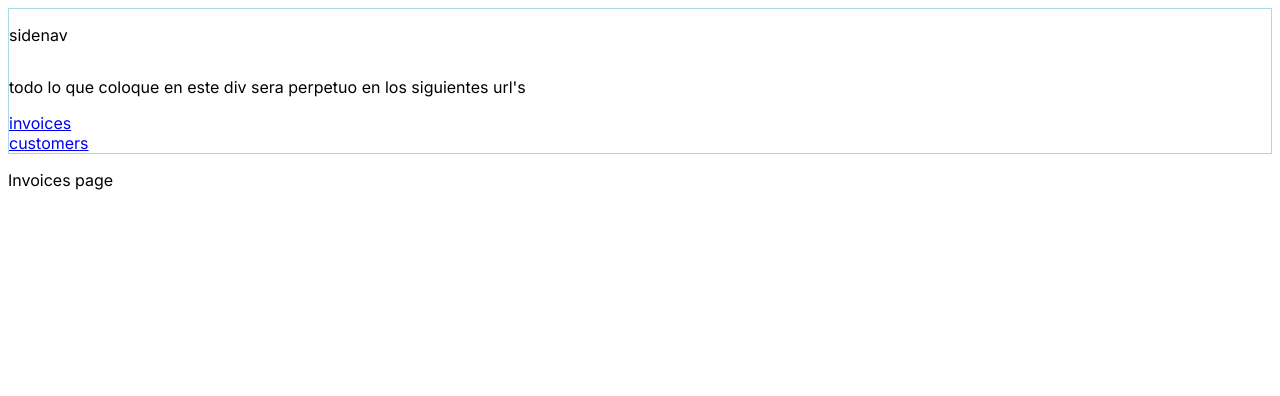
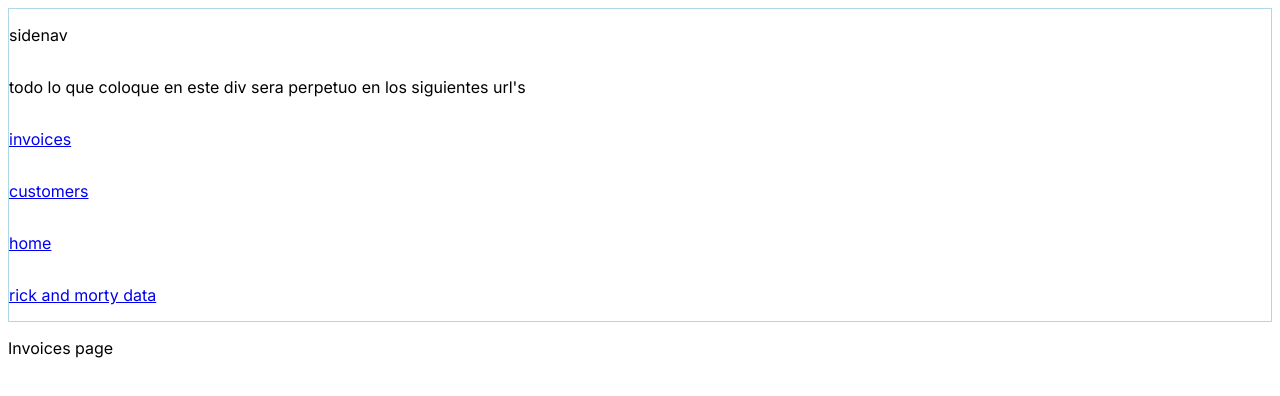
Before and after one commit to MarcoRosselDev/next-js-04, a Next.js app: page /dashboard/invoices in a window 1280 px wide. Shown: the top 396 px of the page. Built offline with nearby package versions, Linux system fonts and the light colour scheme; a web font is replaced by a local one.

Commit message:
next app/folder | 10 | loading ...

```diff
--- /dev/null
+++ b/src/app/characters/loading.tsx
@@ -0,0 +1,5 @@
+export default function Loading() {
+  return (
+    <div>Loading...</div>
+  )
+}
--- /dev/null
+++ b/src/app/dashboard/loading.tsx
@@ -0,0 +1,5 @@
+export default function Loading() {
+  return (
+    <div>Loading...</div>
+  )
+}
--- a/src/app/ui/dashboard/sidenav.tsx
+++ b/src/app/ui/dashboard/sidenav.tsx
@@ -1,3 +1,4 @@
+import Link from "next/link" // reemplazamos a href por Link href y no se recarga la pagina a navegar por los links
 import styles from "./sidenav.module.css"
 
 export default function SideNav() {
@@ -5,8 +6,10 @@ export default function SideNav() {
     <div className={styles.side_nav}>
       <p>sidenav</p>
       <p>todo lo que coloque en este div sera perpetuo en los siguientes url's</p>
-      <a href="http://localhost:3000/dashboard/invoices">invoices</a>
-      <a href="http://localhost:3000/dashboard/customers">customers</a>
+      <Link href="http://localhost:3000/dashboard/invoices"><p>invoices</p> </ Link >
+      <Link href="http://localhost:3000/dashboard/customers"><p>customers</p> </ Link >
+      <Link href="http://localhost:3000"><p>home</p> </ Link >
+      <Link href="http://localhost:3000/characters"><p>rick and morty data</p> </ Link >
     </div>
   )
 }
```
Also changed, not shown: src/app/dashboard/layout.tsx (line endings or trailing spaces).
